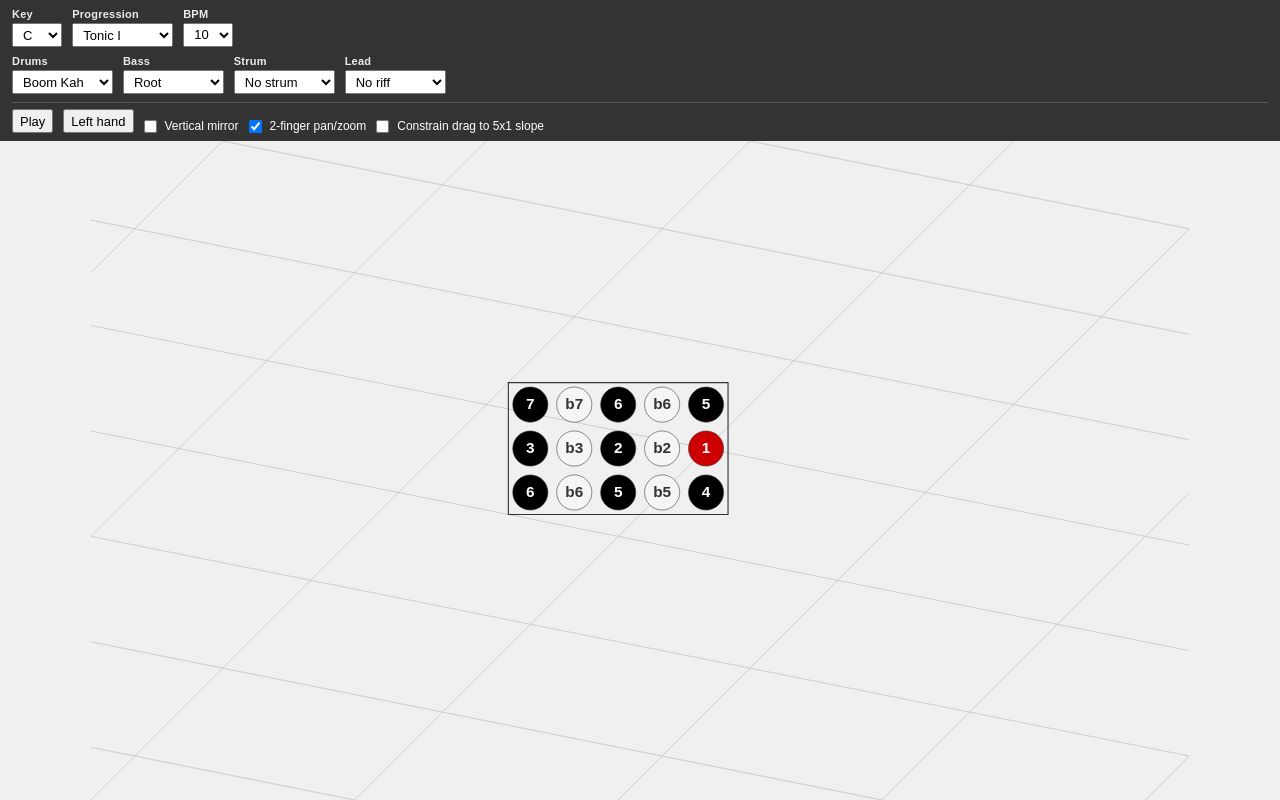
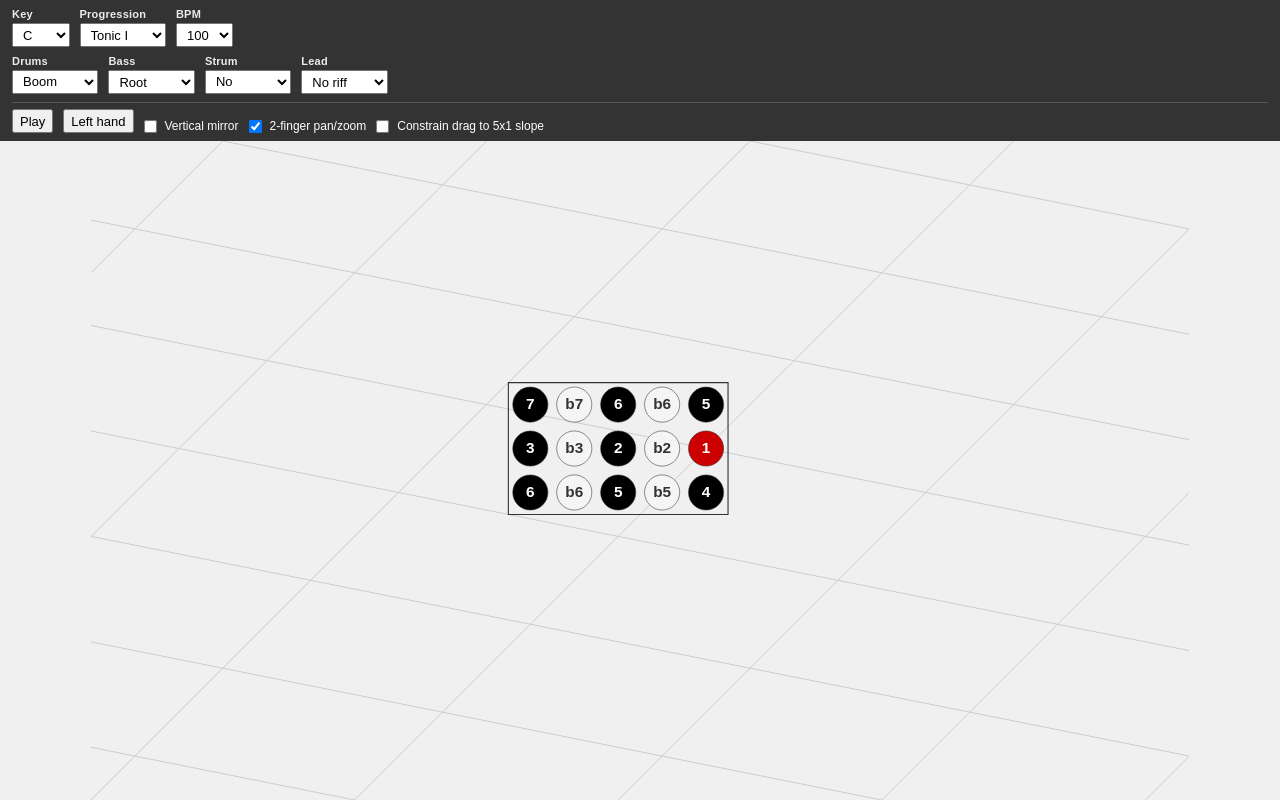
Before and after one commit to shasabolton/fretbrick, a plain HTML site: page index.html in a window 1280 px wide. Drawn offline with Linux system fonts and the light colour scheme.

Commit message:
smaller drowdown css

```diff
--- a/index.html
+++ b/index.html
@@ -54,7 +54,7 @@
     }
     .toolbar-field.medium select,
     .toolbar-field.wide select {
-      width: calc(10ch + 2.2em);
+      width: calc(8ch + 2.2em);
       min-width: 0;
     }
     .toolbar-actions {
@@ -90,7 +90,7 @@
     }
     #key-select,
     #bpm-select {
-      width: calc(3ch + 2.2em);
+      width: calc(4ch + 2.2em);
     }
     .canvas-wrap {
       flex: 1;
```
